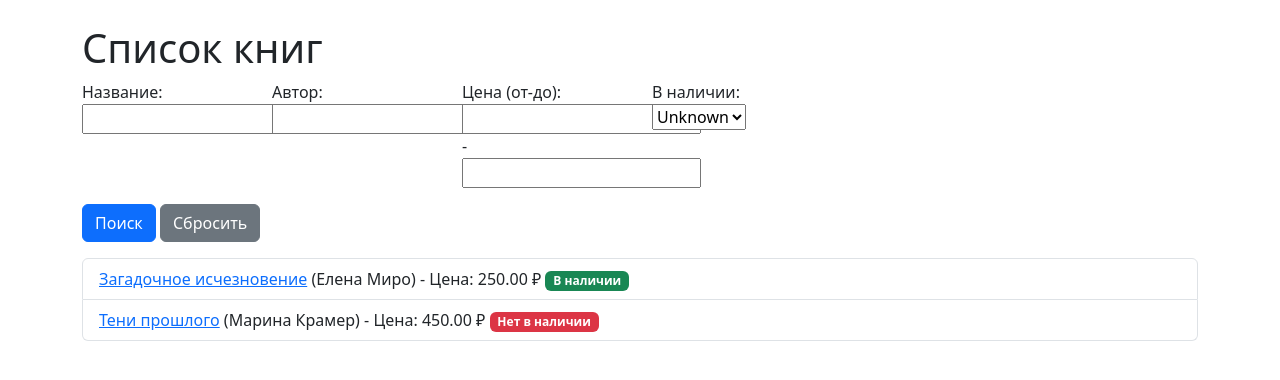
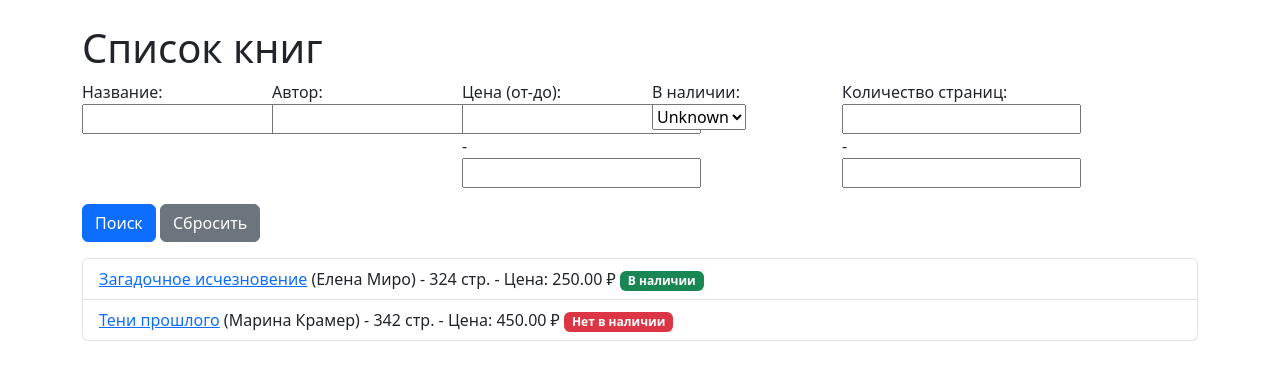
Before and after one commit to MonchikDimonchik/less_5, a Django app: page /books/ in a window 1280 px wide. Shown: the part 56-436 px from the top of the page. Run offline with Django 5.2, Linux system fonts and the light colour scheme; data comes from the database, SQL or seed files in the repository.

Commit message:
Добавил один кастонмый фильтр для ДЗ 6

```diff
--- a/books/filters.py
+++ b/books/filters.py
@@ -7,6 +7,8 @@ class BookFilter(django_filters.FilterSet):
     published_date = django_filters.DateFilter(label='Дата публикации')
     price = django_filters.RangeFilter(label='Цена (от-до)')  # Фильтр по диапазону цены
     available = django_filters.BooleanFilter(method='filter_available', label='В наличии')
+    pages_range = django_filters.RangeFilter(field_name='pages', label='Количество страниц')
+
 
     class Meta:
         model = Book
--- a/books/templates/books/book_list.html
+++ b/books/templates/books/book_list.html
@@ -24,6 +24,10 @@
                 {{ filter.form.available.label_tag }}
                 {{ filter.form.available }}
             </div>
+            <div class="col-md-2">
+                {{ filter.form.pages_range.label_tag }}  <!-- Поле для диапазона страниц -->
+                {{ filter.form.pages_range }}
+            </div>
         </div>
         <button type="submit" class="btn btn-primary mt-3">Поиск</button>
         <a href="{% url 'book_list' %}" class="btn btn-secondary mt-3">Сбросить</a>
@@ -33,7 +37,7 @@
         {% for book in books %}
         <li class="list-group-item">
             <a href="{% url 'book_detail' book.pk %}">{{ book.title }}</a>
-            ({{ book.author }}) - Цена: {{ book.price }} ₽
+            ({{ book.author }}) - {{ book.pages }} стр. - Цена: {{ book.price }} ₽
             {% if book.is_in_stock %}
             <span class="badge bg-success">В наличии</span>
             {% else %}
```
